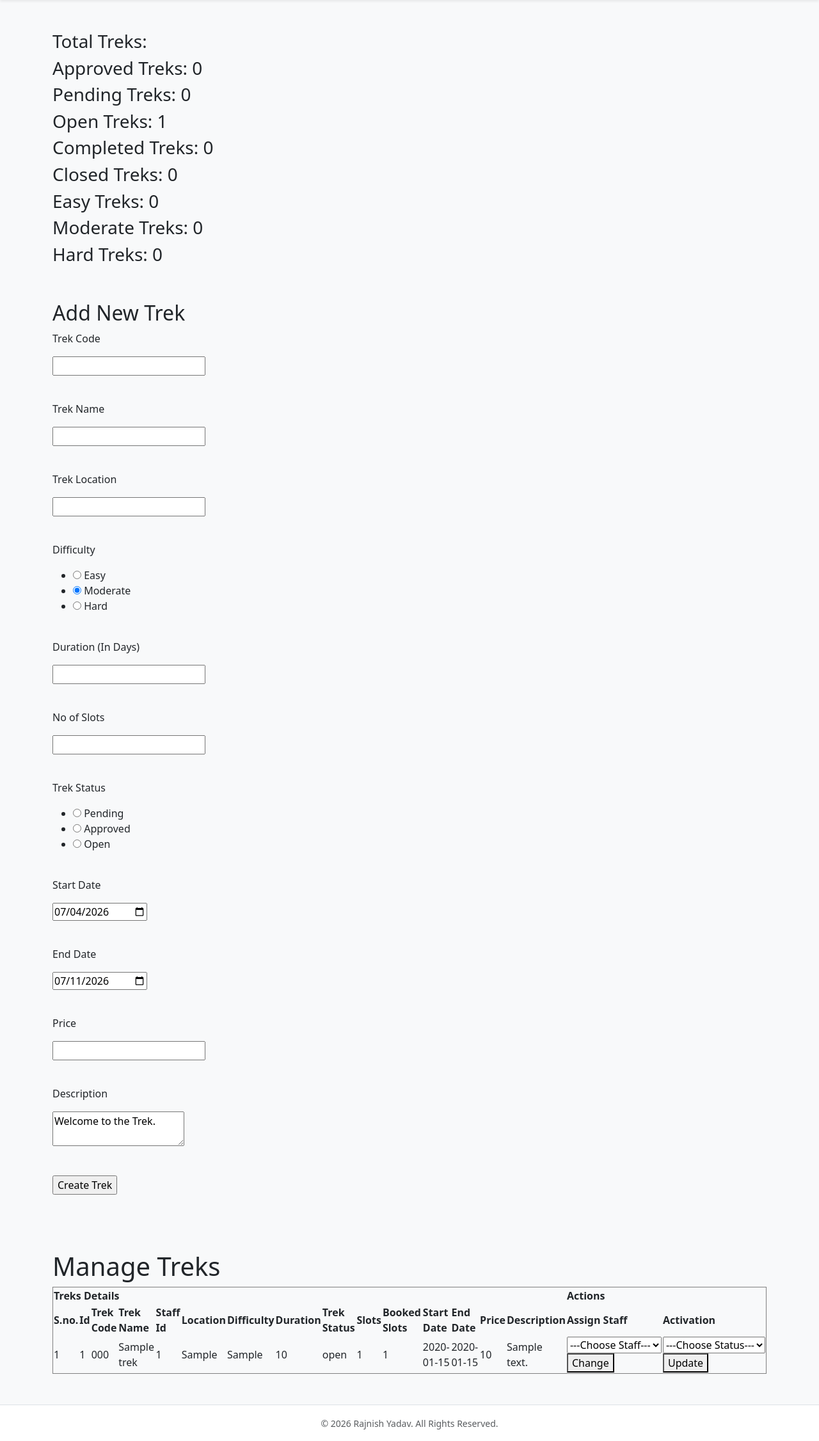
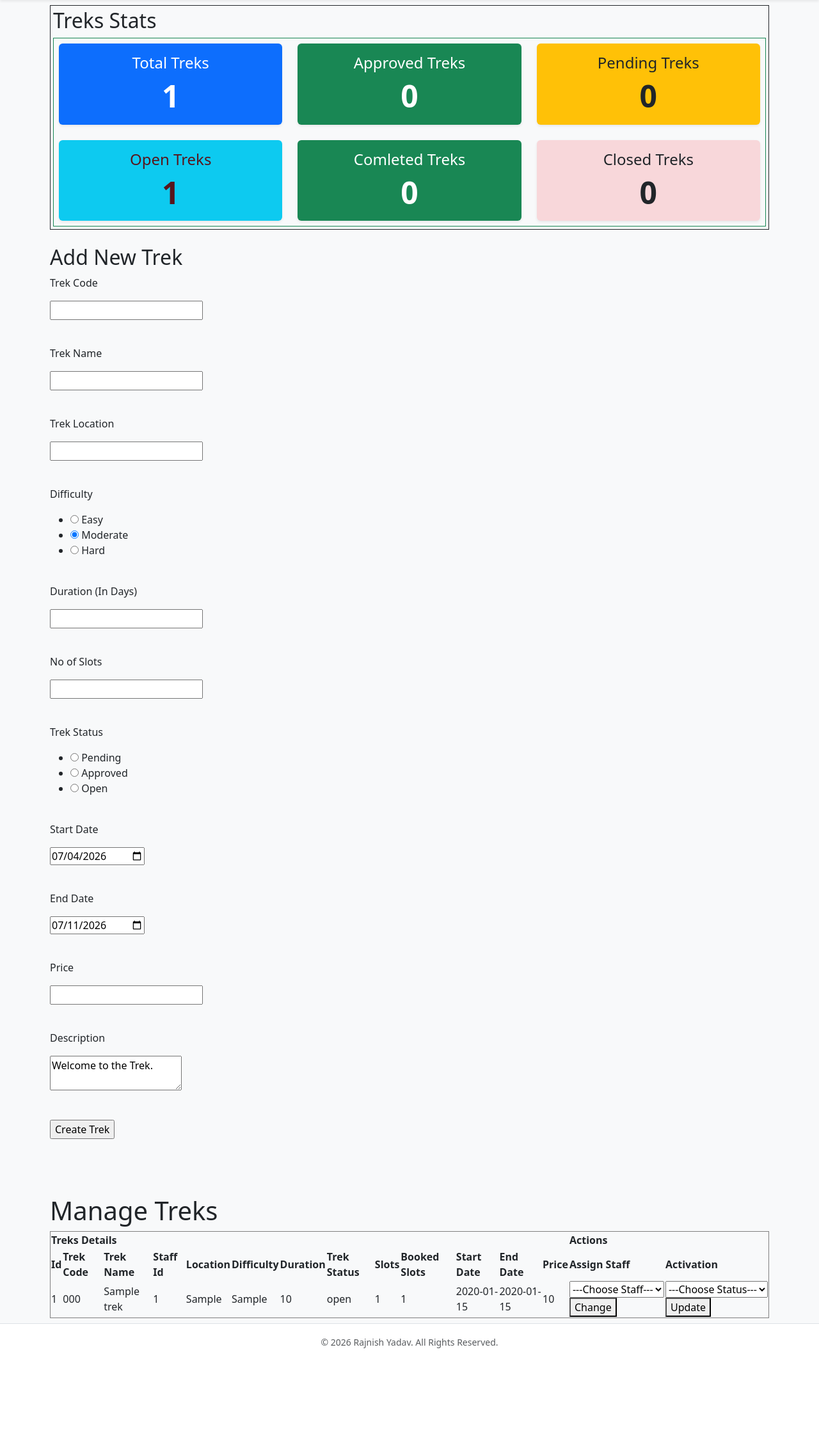
Before and after one commit to yrajnishds/trekking-management-application, a Flask app: page /admin/trek in a window 1280 px wide. Shown: the part 57-2309 px from the top of the page at 64% size. After the commit the page ends 2164 px from the top, so only its background shows below. Run offline with Flask 3, Linux system fonts and the light colour scheme; a user stored in the database is signed in; tables that the repository leaves empty hold one stand-in row (values such as "Sample post").

Commit message:
style: Added Stats cards to admin/trek

```diff
--- a/routes/admin.py
+++ b/routes/admin.py
@@ -216,9 +216,6 @@ def trek():
     open = Trek.query.filter_by(trek_status = 'open').count()
     closed = Trek.query.filter_by(trek_status = 'closed').count()
     completed = Trek.query.filter_by(trek_status = 'completed').count()
-    easy = Trek.query.filter_by(difficulty = 'easy').count()
-    moderate = Trek.query.filter_by(difficulty = 'moderate').count()
-    hard = Trek.query.filter_by(difficulty = 'hard').count()
 
 
     assign_staff_form = AssignStaffForm()
@@ -240,9 +237,6 @@ def trek():
                            open = open,
                            closed = closed,
                            completed = completed,
-                           easy = easy,
-                           moderate = moderate,
-                           hard = hard,
                            assign_staff_form = assign_staff_form,
                            trek_action_form = trek_action_form
                            )
--- a/templates/admin/trek.html
+++ b/templates/admin/trek.html
@@ -2,54 +2,86 @@
 
 {% block content %}
 
-<section>
-    <div>
-        <h3>
-            Total {{ page|capitalize  }}: {{ total }}
-        </h3>
+<section class="m-auto p-1 d-flex flex-column border border-dark">
+    <h2>Treks Stats</h2>
+    <div class="container-fluid border border-success p-2">
+        <div class="row g-4">
+            <div class="col-12 col-md-6 col-lg-4">
+                <div class="card h-100 shadow-sm border-0 bg-primary text-white">
+                    <div class="card-body text-center">
+                        <h4 class="card-title">
+                            Total Treks
+                        </h4>
+                        <p class="display-5 fw-bold mb-0">
+                            {{ total_treks }}
+                        </p>
                     </div>
-    <div>
-        <h3>
-            Approved {{ page|capitalize  }}: {{ approved }}
-        </h3>
                 </div>
-    <div>
-        <h3>
-            Pending {{ page|capitalize  }}: {{ pending }}
-        </h3>
             </div>
-    <div>
-        <h3>
-            Open {{ page|capitalize  }}: {{ open }}
-        </h3>
+            <div class="col-12 col-md-6 col-lg-4">
+                <div class="card h-100 shadow-sm border-0 bg-success text-white">
+                    <div class="card-body text-center">
+                        <h4 class="card-title">
+                            Approved Treks
+                        </h4>
+                        <p class="display-5 fw-bold mb-0">
+                            {{ approved }}
+                        </p>
                     </div>
-    <div>
-        <h3>
-            Completed {{ page|capitalize  }}: {{ completed }}
-        </h3>
                 </div>
-    <div>
-        <h3>
-            Closed {{ page|capitalize  }}: {{ closed }}
-        </h3>
             </div>
-    <div>
-        <h3>
-            Easy {{ page|capitalize  }}: {{ easy }}
-        </h3>
+            <div class="col-12 col-md-6 col-lg-4">
+                <div class="card h-100 shadow-sm border-0 bg-warning text-dark">
+                    <div class="card-body text-center">
+                        <h4 class="card-title">
+                            Pending Treks
+                        </h4>
+                        <p class="display-5 fw-bold mb-0">
+                            {{ pending }}
+                        </p>
                     </div>
-    <div>
-        <h3>
-            Moderate {{ page|capitalize  }}: {{ moderate }}
-        </h3>
                 </div>
-    <div>
-        <h3>
-            Hard {{ page|capitalize  }}: {{ hard }}
-        </h3>
+            </div>
+            <div class="col-12 col-md-6 col-lg-4">
+                <div class="card h-100 shadow-sm border-0 bg-info text-danger-emphasis">
+                    <div class="card-body text-center">
+                        <h4 class="card-title">
+                            Open Treks
+                        </h4>
+                        <p class="display-5 fw-bold mb-0">
+                            {{ open }}
+                        </p>
+                    </div>
+                </div>
+            </div>
+            <div class="col-12 col-md-6 col-lg-4">
+                <div class="card h-100 shadow-sm border-0 bg-success text-white">
+                    <div class="card-body text-center">
+                        <h4 class="card-title">
+                            Comleted Treks
+                        </h4>
+                        <p class="display-5 fw-bold mb-0">
+                            {{ completed }}
+                        </p>
+                    </div>
+                </div>
+            </div>
+            <div class="col-12 col-md-6 col-lg-4">
+                <div class="card h-100 shadow-sm border-0 bg-danger-subtle text-dark">
+                    <div class="card-body text-center">
+                        <h4 class="card-title">
+                            Closed Treks
+                        </h4>
+                        <p class="display-5 fw-bold mb-0">
+                            {{ closed }}
+                        </p>
+                    </div>
+                </div>
+            </div>
+        </div>
     </div>
 
-</section><br><br>
+</section><br>
 <section>
 
     {% include 'admin/add_trek.html' %}
--- a/templates/admin/trek_table.html
+++ b/templates/admin/trek_table.html
@@ -5,7 +5,7 @@
     <table border='1'>
         <thead>
             <tr>
-                <th colspan="15">
+                <th colspan="13">
                     Treks Details
                 </th>
                 <th colspan="2">
@@ -13,9 +13,6 @@
                 </th>
             </tr>
             <tr>
-                <th>
-                    S.no.
-                </th>
                 <th>
                     Id
                 </th>
@@ -56,9 +53,6 @@
                     Price
                 </th>
                 <th>
-                    Description
-                </th>
-                <th>
                     Assign Staff
                 </th>
                 <th>
@@ -69,9 +63,6 @@
         <tbody>
             {% for trek in range(treks|length) %}
             <tr>
-                <td>
-                    {{ trek + 1 }}
-                </td>
                 <td>
                     {{ treks[trek].id }}
                 </td>
@@ -110,9 +101,6 @@
                 </td>
                 <td>
                     {{ treks[trek].price }}
-                </td>
-                <td>
-                    {{ treks[trek].description }}
                 </td>
                 <td>
                     {% if not treks[trek].staff_id %}
--- a/templates/base.html
+++ b/templates/base.html
@@ -20,7 +20,7 @@
         </div>
 
     </header>
-    <main class="container my-5 flex-grow-1">
+    <main class="container m-auto px-2 py-2 flex-grow-1">
 
         {% with messages = get_flashed_messages(with_categories=true) %}
         {% if messages %}
@@ -42,7 +42,7 @@
     <footer class="bg-white border-top py-3">
         {% include "components/footer.html" %}
     </footer>
-
+<script src="https://cdn.jsdelivr.net/npm/bootstrap@5.3.3/dist/js/bootstrap.bundle.min.js"></script>
 </body>
 
 </html>
```
Lines whose indentation alone changed are shown as unchanged.
